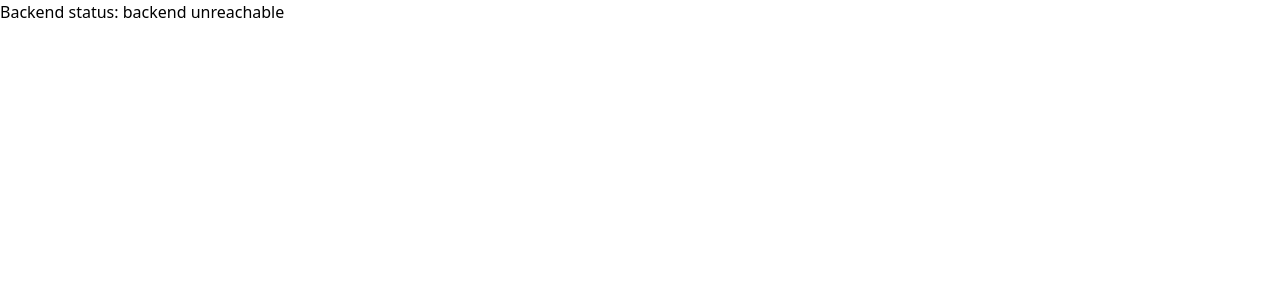
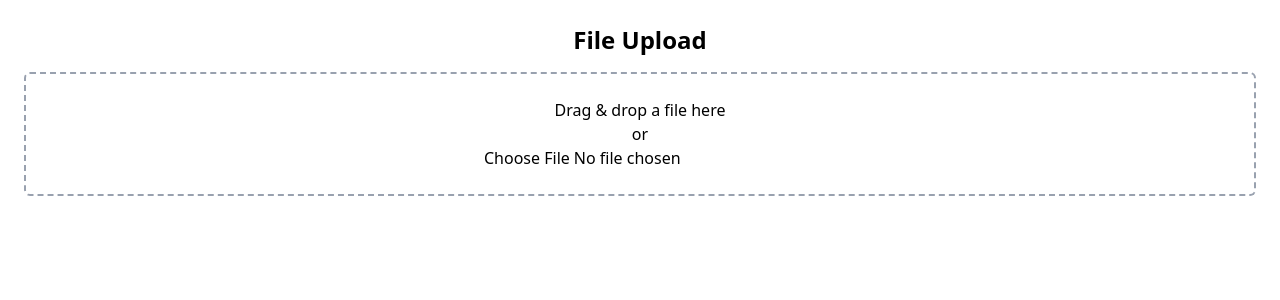
Before and after one commit to yoyomo/file-management, a SvelteKit app in the folder frontend/: page / in a window 1280 px wide. Shown: the top 300 px of the page. Built offline with nearby package versions, Linux system fonts and the light colour scheme; no server answers.

Commit message:
upload files

```diff
--- a/frontend/src/routes/+page.svelte
+++ b/frontend/src/routes/+page.svelte
@@ -1,17 +1,99 @@
 <script lang="ts">
-  import { onMount } from 'svelte';
+  import { PUBLIC_API_URL } from '$env/static/public';
+	const API_BASE = `${PUBLIC_API_URL}/api/v1`;
 
-  let status = 'loading...';
+	const ACCEPTED_TYPES = [
+		'image/jpeg',
+		'image/png',
+		'image/gif',
+		'application/pdf',
+		'application/msword',
+		'application/vnd.openxmlformats-officedocument.wordprocessingml.document',
+		'video/mp4',
+		'video/quicktime'
+	];
 
-  onMount(async () => {
-    try {
-      const res = await fetch('http://localhost:8000/health');
-      const json = await res.json();
-      status = json.status;
-    } catch (e) {
-      status = 'backend unreachable';
-    }
-  });
+	let dragOver = false;
+	let selectedFile: File | null = null;
+	let message: { type: string; text: string } | null = null;
+	let uploading = false;
+
+	const uploadFile = async (file: File) => {
+		if (!ACCEPTED_TYPES.includes(file.type)) {
+			message = { type: 'error', text: 'File type not supported.' };
+			return;
+		}
+
+		const formData = new FormData();
+		formData.append('file', file);
+
+		uploading = true;
+		message = { type: 'info', text: 'Uploading...' };
+
+		try {
+			const res = await fetch(`${API_BASE}/upload`, {
+				method: 'POST',
+				body: formData
+			});
+			if (!res.ok) throw new Error(await res.text());
+			message = { type: 'success', text: 'Upload successful!' };
+		} catch (err) {
+			message = { type: 'error', text: 'Upload failed.' };
+			console.error(err);
+		} finally {
+			uploading = false;
+		}
+	};
+
+	const handleDrop = async (event: DragEvent) => {
+		event.preventDefault();
+		dragOver = false;
+		const files = event.dataTransfer?.files;
+		if (files && files.length > 0) {
+			selectedFile = files[0];
+			await uploadFile(selectedFile);
+		}
+	};
+
+	const handleFileChange = async (event: Event) => {
+		const input = event.target as HTMLInputElement;
+		const file = input.files?.[0];
+		if (file) {
+			selectedFile = file;
+			await uploadFile(file);
+		}
+	};
 </script>
 
-<h1>Backend status: {status}</h1>
+<div class="p-6">
+	<h1 class="mb-4 text-center text-2xl font-bold">File Upload</h1>
+	<div
+		role="region"
+		class="cursor-pointer rounded-md border-2 border-dashed border-gray-400 p-6 text-center {dragOver
+			? 'bg-gray-100'
+			: ''}"
+		on:dragover|preventDefault={() => (dragOver = true)}
+		on:dragleave={() => (dragOver = false)}
+		on:drop={handleDrop}
+	>
+		<p>Drag & drop a file here</p>
+		<p>or</p>
+		<input
+			type="file"
+			accept=".pdf,.doc,.docx,.jpg,.jpeg,.png,.gif,.mp4,.mov"
+			on:change={handleFileChange}
+		/>
+	</div>
+
+	{#if message}
+		<p
+			class="mt-4 rounded p-2 text-center text-sm {message.type == 'error'
+				? 'bg-red-100 text-red-600'
+				: message.type == 'success'
+					? 'bg-green-100 text-green-600'
+					: 'bg-gray-100 text-gray-600'}"
+		>
+			{message.text}
+		</p>
+	{/if}
+</div>
```
Also changed, not shown: 2 other files (tests, documents, lock files or other folders).
